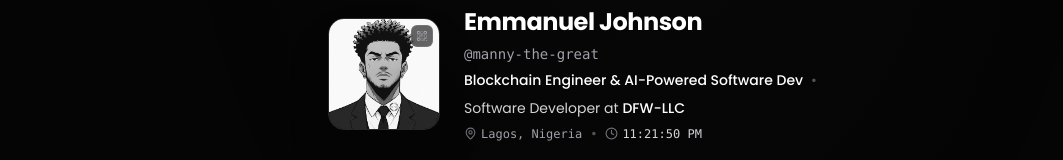
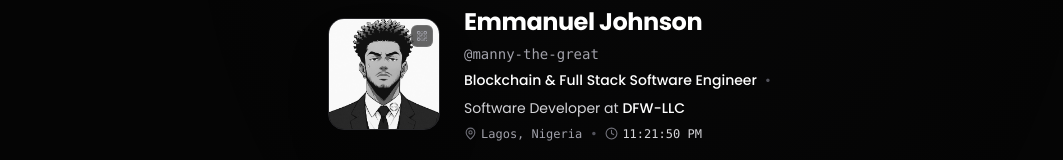
Before and after one commit to manny-the-great/manny.dev3, a Next.js app: page / in a window 1280 px wide. Shown: the part 141-301 px from the top of the page, without its empty margins (0-1063 px from the left). Built offline with nearby package versions, Linux system fonts and the light colour scheme.

Commit message:
skill definition update

```diff
--- a/src/components/dashboard/AboutSection.tsx
+++ b/src/components/dashboard/AboutSection.tsx
@@ -12,7 +12,7 @@ const infoCards = [
   },
   {
     category: "ROLE",
-    title: "Blockchain Engineer & AI-Powered Software Dev",
+    title: "Blockchain & Full Stack Software Engineer",
     subtitle: "Open to high-leverage roles & contract opportunities",
   },
   {
--- a/src/components/dashboard/HeroProfileCard.tsx
+++ b/src/components/dashboard/HeroProfileCard.tsx
@@ -82,7 +82,7 @@ export const HeroProfileCard = () => {
           <span className="text-sm font-mono text-zinc-400">@manny-the-great</span>
 
           <div className="flex flex-wrap items-center gap-2 text-xs sm:text-sm text-zinc-300">
-            <span className="font-medium text-white">Blockchain Engineer &amp; AI-Powered Software Dev</span>
+            <span className="font-medium text-white">Blockchain &amp; Full Stack Software Engineer</span>
             <span className="text-zinc-600">•</span>
             <span>Software Developer at <strong className="text-white font-medium">DFW-LLC</strong></span>
           </div>
```
